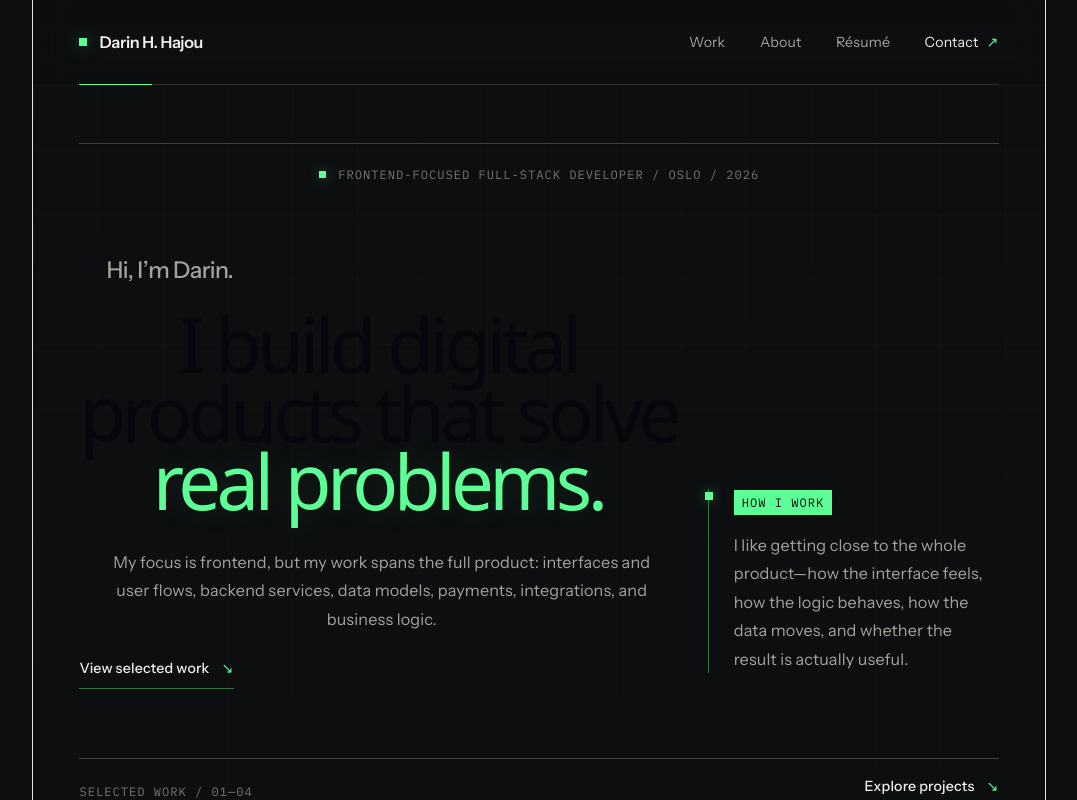
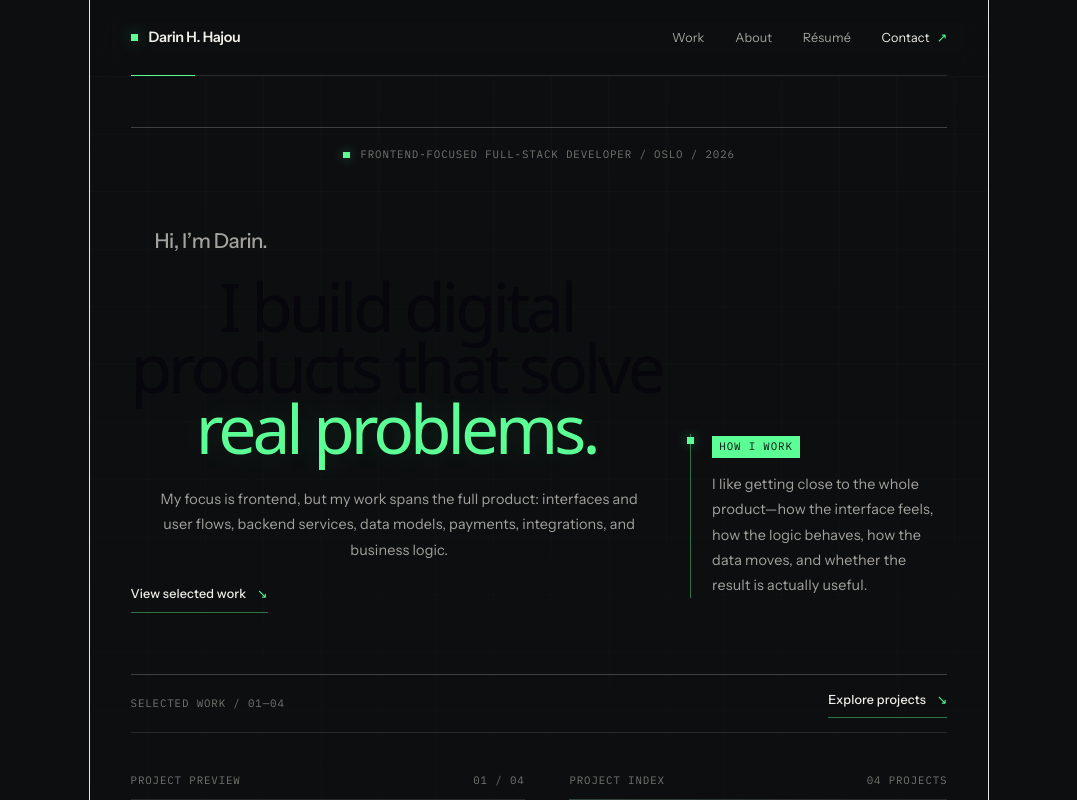
Before and after one commit to DarinHajou/darin-portfolio, a React (Vite) app: page / in a window 1280 px wide. Shown: the top 800 px of the page, without its empty margins (101-1178 px from the left). Built offline with nearby package versions, Linux system fonts and the light colour scheme; grey boxes are pictures that could not be loaded.

Commit message:
style: adjust root zoom and global font size

```diff
--- a/src/styles/global.css
+++ b/src/styles/global.css
@@ -4,11 +4,11 @@
   box-sizing: border-box;
 }
 #root {
-  zoom: 0.9;
+  zoom: 0.8;
 }
 html {
   scroll-behavior: smooth;
-  font-size: 93.75%;
+  font-size: 100%;
 }
 
 body {
```
